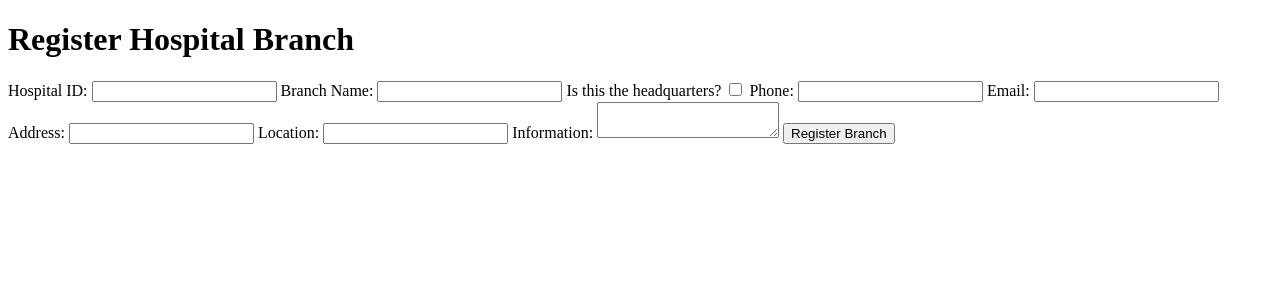
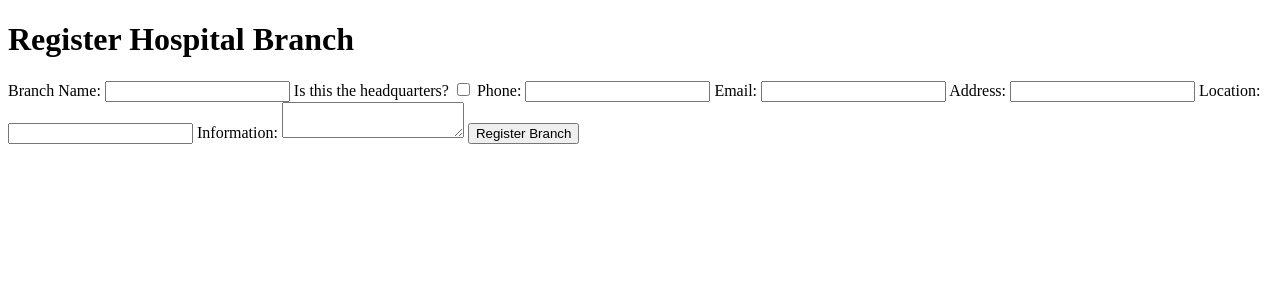
Before and after one commit to ejembiedwin36-oss/DrugReminder, a Flask app: page /register-branch/1 in a window 1280 px wide. Shown: the top 300 px of the page. Run offline with Flask 3, Linux system fonts and the light colour scheme; parts of the project's set-up code (start-up, migrations or seed data) failed here and were passed over.

Commit message:
Use hospital ID from registration route

```diff
--- a/templates/register_branch.html
+++ b/templates/register_branch.html
@@ -10,9 +10,6 @@
     <h1>Register Hospital Branch</h1>
 
     <form method="POST">
-
-        <label for="hospital_id">Hospital ID:</label>
-        <input type="text" id="hospital_id" name="hospital_id" required>
 
         <label for="branch_name">Branch Name:</label>
         <input type="text" id="branch_name" name="branch_name" required>
```
